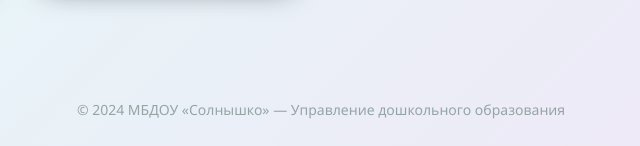
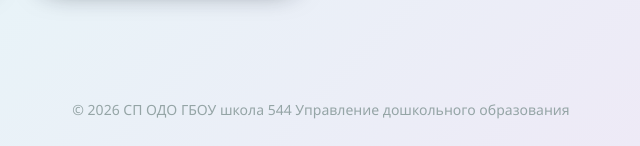
Before and after one commit to sams757677-png/spb_sad_vospitatel, a plain HTML site: page index.html in a window 1280 px wide. Shown: the part 911-1057 px from the top of the page, 319-959 px from the left. Drawn offline with Linux system fonts and the light colour scheme.

Commit message:
Update index.html

```diff
--- a/index.html
+++ b/index.html
@@ -1386,7 +1386,7 @@
         <div class="logo-block">
             <div class="logo-icon" id="logoBtn" title="На главную">🏫</div>
             <div class="title-block">
-                <h1 id="schoolName">МБДОУ «Солнышко»</h1>
+                <h1 id="schoolName">СП ОДО ГБОУ школа 544</h1>
                 <p id="schoolSubtitle">Кабинет старшего воспитателя</p>
             </div>
         </div>
@@ -1411,7 +1411,7 @@
         </div>
         <div class="groups-grid" id="groupsGrid"></div>
     </main>
-    <footer>© 2024 МБДОУ «Солнышко» — Управление дошкольного образования</footer>
+    <footer>© 2026 СП ОДО ГБОУ школа 544  Управление дошкольного образования</footer>
 </div>
 
 <div id="groupView" style="display:none"></div>
```
